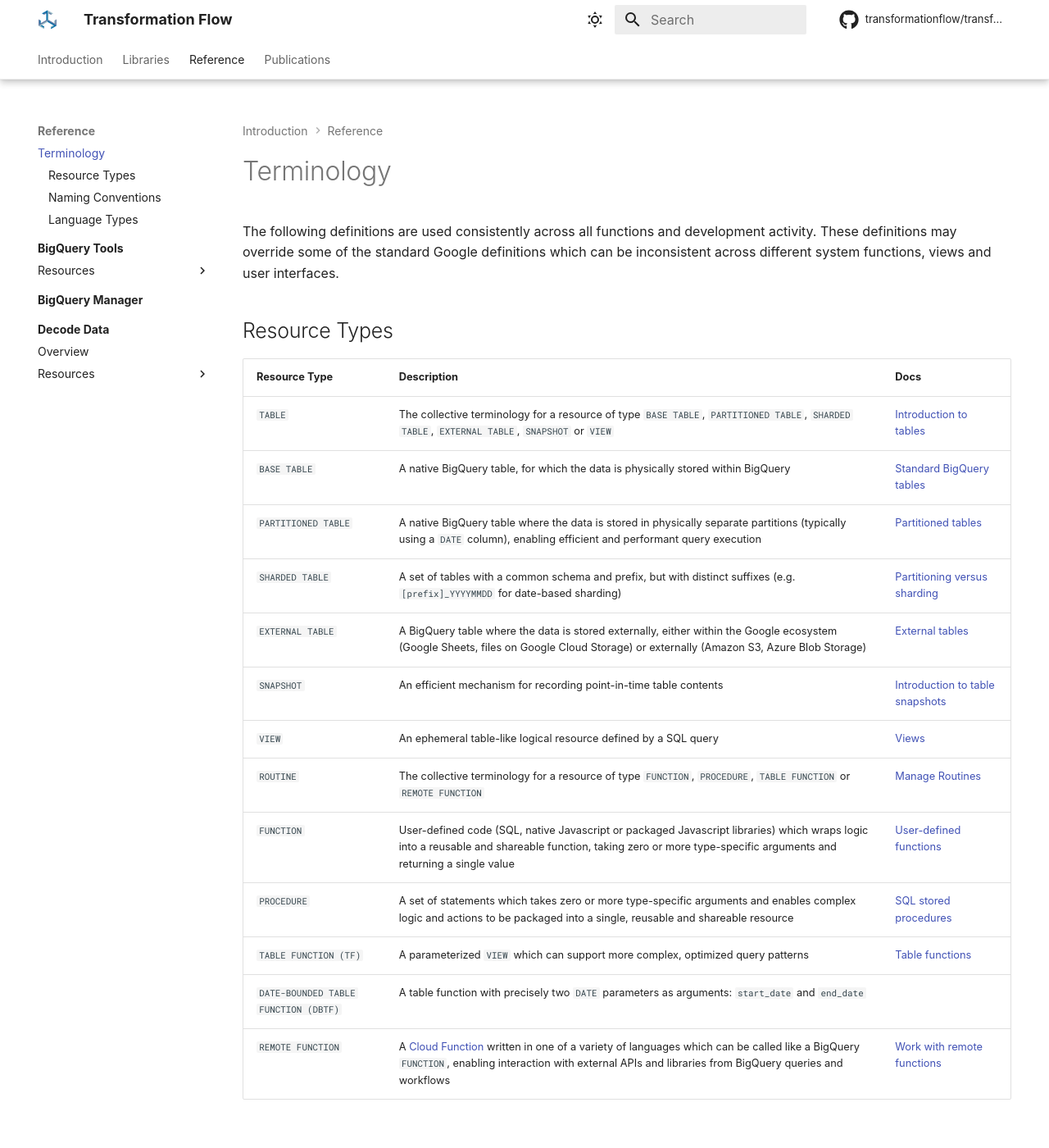
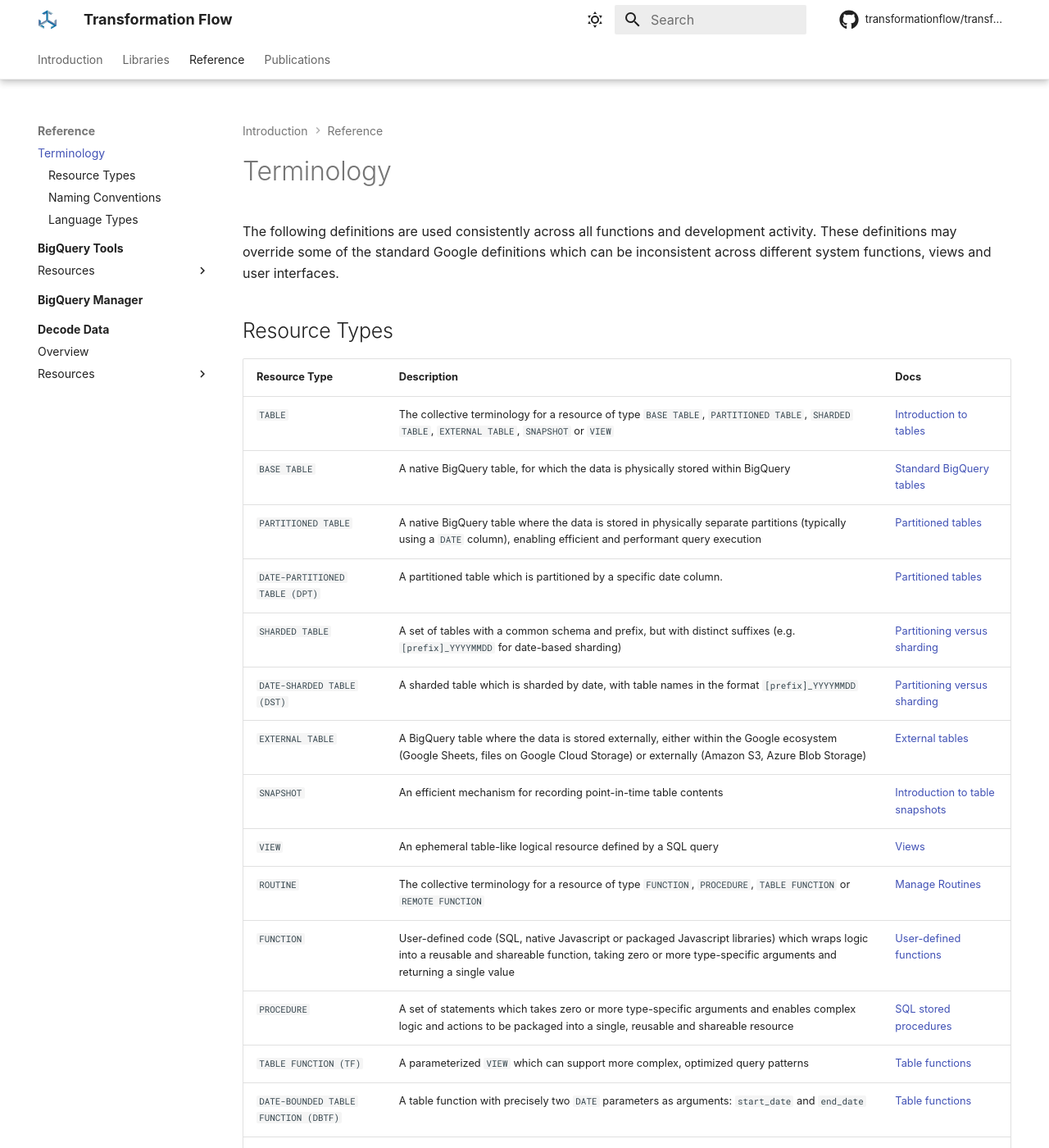
Before and after one commit to transformationflow/transformationflow.github.io, an MkDocs documentation site: the page built from docs/reference/terminology.md, in a window 1280 px wide and 1400 px high. Shown: the whole window at 82% size. Built offline with MkDocs 1.6.1 and Material for MkDocs 9.7.7, drawn with Linux system fonts in a browser that asks for light colours; some web fonts are replaced; comment, search, counter and statistics services are not loaded; some of the changed text lies outside the part shown.

Commit message:
updated date to 2024

```diff
--- a/docs/reference/terminology.md
+++ b/docs/reference/terminology.md
@@ -6,7 +6,9 @@
 `TABLE` | The collective terminology for a resource of type `BASE TABLE`, `PARTITIONED TABLE`, `SHARDED TABLE`, `EXTERNAL TABLE`, `SNAPSHOT` or `VIEW` | [Introduction to tables](https://cloud.google.com/bigquery/docs/tables-intro)
 `BASE TABLE` | A native BigQuery table, for which the data is physically stored within BigQuery | [Standard BigQuery tables](https://cloud.google.com/bigquery/docs/tables-intro#standard_tables)
 `PARTITIONED TABLE` | A native BigQuery table where the data is stored in physically separate partitions (typically using a `DATE` column), enabling efficient and performant query execution | [Partitioned tables](https://cloud.google.com/bigquery/docs/partitioned-tables)
+`DATE-PARTITIONED TABLE (DPT)` | A partitioned table which is partitioned by a specific date column. | [Partitioned tables](https://cloud.google.com/bigquery/docs/partitioned-tables)
 `SHARDED TABLE` | A set of tables with a common schema and prefix, but with distinct suffixes (e.g. `[prefix]_YYYYMMDD` for date-based sharding) | [Partitioning versus sharding](https://cloud.google.com/bigquery/docs/partitioned-tables#dt_partition_shard)
+`DATE-SHARDED TABLE (DST)` | A sharded table which is sharded by date, with table names in the format `[prefix]_YYYYMMDD` | [Partitioning versus sharding](https://cloud.google.com/bigquery/docs/partitioned-tables#dt_partition_shard)
 `EXTERNAL TABLE` | A BigQuery table where the data is stored externally, either within the Google ecosystem (Google Sheets, files on Google Cloud Storage) or externally (Amazon S3, Azure Blob Storage) | [External tables](https://cloud.google.com/bigquery/docs/tables-intro#external_tables)
 `SNAPSHOT` | An efficient mechanism for recording point-in-time table contents | [Introduction to table snapshots](https://cloud.google.com/bigquery/docs/table-snapshots-intro)
 `VIEW` | An ephemeral table-like logical resource defined by a SQL query | [Views](https://cloud.google.com/bigquery/docs/tables-intro#views)
@@ -14,7 +16,7 @@
 `FUNCTION` | User-defined code (SQL, native Javascript or packaged Javascript libraries) which wraps logic into a reusable and shareable function, taking zero or more type-specific arguments and returning a single value | [User-defined functions](https://cloud.google.com/bigquery/docs/user-defined-functions)
 `PROCEDURE` | A set of statements which takes zero or more type-specific arguments and enables complex logic and actions to be packaged into a single, reusable and shareable resource | [SQL stored procedures](https://cloud.google.com/bigquery/docs/procedures)
 `TABLE FUNCTION (TF)` | A parameterized `VIEW` which can support more complex, optimized query patterns | [Table functions](https://cloud.google.com/bigquery/docs/table-functions)
-`DATE-BOUNDED TABLE FUNCTION (DBTF)` | A table function with precisely two `DATE` parameters as arguments: `start_date` and ` end_date`
+`DATE-BOUNDED TABLE FUNCTION (DBTF)` | A table function with precisely two `DATE` parameters as arguments: `start_date` and ` end_date` | [Table functions](https://cloud.google.com/bigquery/docs/table-functions)
 `REMOTE FUNCTION` | A [Cloud Function](https://cloud.google.com/functions/) written in one of a variety of languages which can be called like a BigQuery `FUNCTION`, enabling interaction with external APIs and libraries from BigQuery queries and workflows | [Work with remote functions](https://cloud.google.com/bigquery/docs/remote-functions)
 
 # Naming Conventions
--- a/mkdocs.yml
+++ b/mkdocs.yml
@@ -147,4 +147,4 @@
 #  - https://cdnjs.cloudflare.com/ajax/libs/tablesort/5.2.1/tablesort.min.js
 #  - javascripts/tables.js
 
-copyright: Copyright &copy; 2023 Transformationflow OÜ (16248096), Estonia
+copyright: Copyright &copy; 2024 Transformationflow OÜ (16248096), Estonia
```
